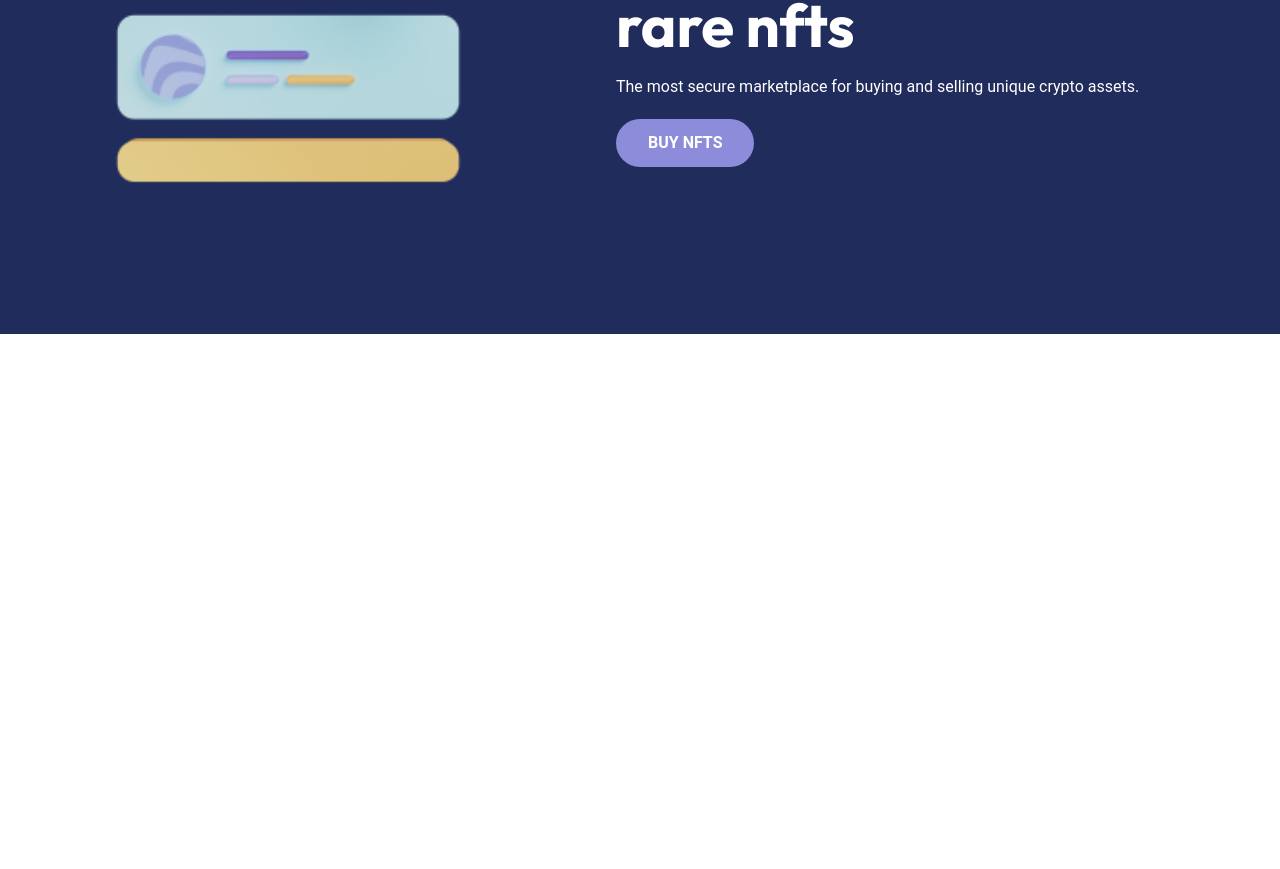
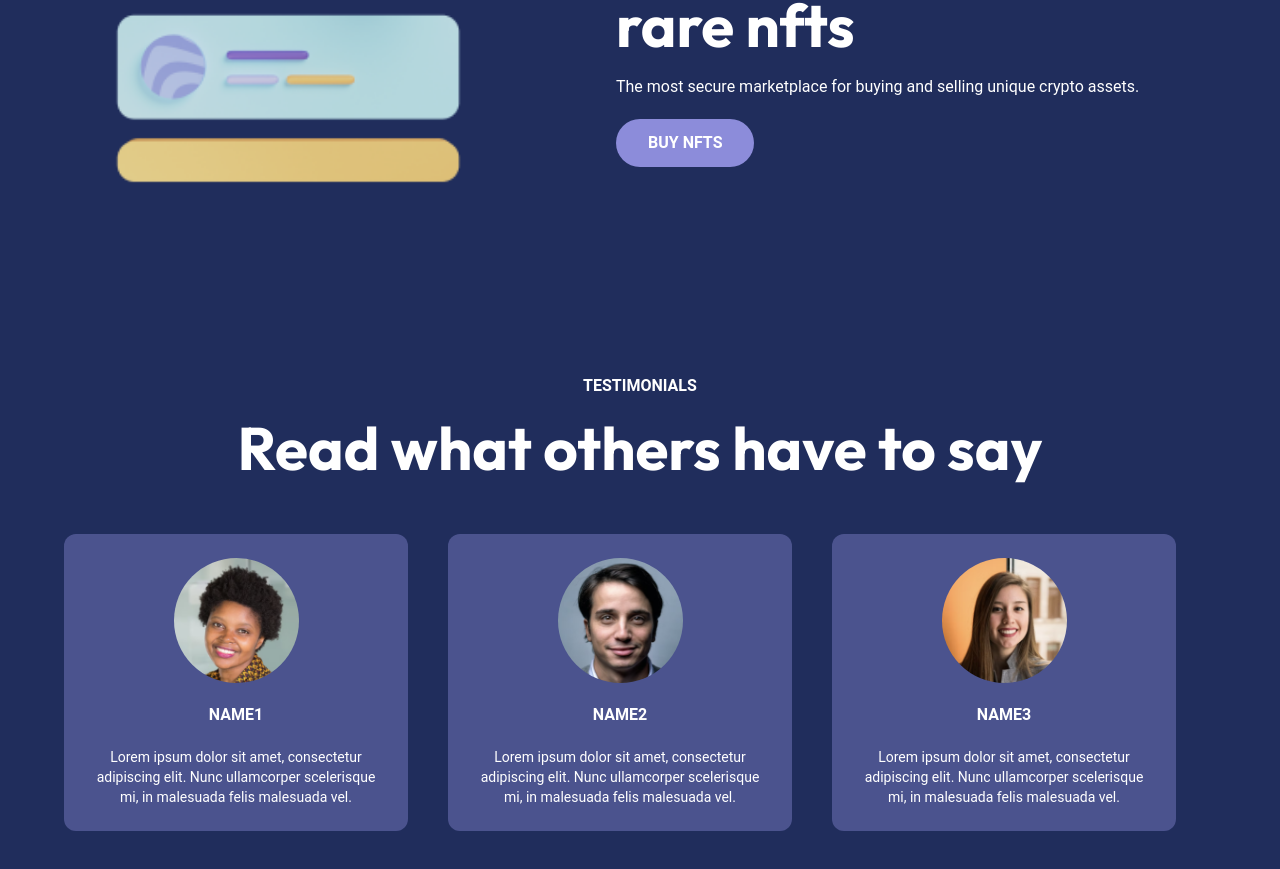
Before and after one commit to Sumansourabh14/modern-ui-ux-website, a React (Create React App) app: page / in a window 1280 px wide. Shown: the part 2440-3309 px from the top of the page. Before the commit the page ends 2774 px from the top, so only its background shows below. Built offline with nearby package versions, Linux system fonts and the light colour scheme; the HTML template or start-up script is replaced by a standard one.

Commit message:
create testimonials

```diff
--- a/src/App.js
+++ b/src/App.js
@@ -1,5 +1,5 @@
 import styles from "./style";
-import { Navbar, Hero, Clients, Analytics, GetApp, Access } from "./components";
+import { Navbar, Hero, Clients, Analytics, GetApp, Access, Testimonials } from "./components";
 
 function App() {
   return (
@@ -23,6 +23,7 @@
           <Analytics />
           <GetApp />
           <Access />
+          <Testimonials />
         </div>
       </div>
 
--- /dev/null
+++ b/src/components/Testimonials.js
@@ -0,0 +1,30 @@
+import React from 'react';
+import { testimonials } from '../constants';
+
+function Testimonials() {
+    return (
+        <section className='text-white text-center py-10'>
+            <p className='uppercase font-semibold mb-5'>{testimonials.subtitle}</p>
+            <h2 className='font-outfit text-6xl font-bold mb-14'>{testimonials.title}</h2>
+
+            <ul className='grid grid-cols-1 md:grid-cols-3'>
+                {testimonials.content.map((testimonial, index) => (
+                    <li
+                        key={testimonial.id}
+                        className={`bg-secondary bg-opacity-40 p-6 rounded-xl mb-10 md:mb-0 ${index === testimonial.length - 1 ? "md:mr-0" : "md:mr-10" }`}
+                    >
+                        <img
+                            src={testimonial.img}
+                            className="mx-auto w-[125px] h-[125px] rounded-full bg-blend-luminosity"
+                            alt={testimonial.name}
+                        />
+                        <h3 className='uppercase font-semibold my-5'>{testimonial.name}</h3>
+                        <p className='text-sm'>{testimonial.quote}</p>
+                    </li>
+                ))}
+            </ul>
+        </section>
+    )
+}
+
+export default Testimonials;
--- a/src/components/index.js
+++ b/src/components/index.js
@@ -4,5 +4,6 @@
 import Analytics from './Analytics';
 import GetApp from './GetApp';
 import Access from './Access';
+import Testimonials from './Testimonials';
 
-export { Navbar, Hero, Clients, Analytics, GetApp, Access };
+export { Navbar, Hero, Clients, Analytics, GetApp, Access, Testimonials };
--- a/src/constants/index.js
+++ b/src/constants/index.js
@@ -90,23 +90,26 @@
     image: g,
 }
 
-export const testimonials = [
+export const testimonials = {
+    subtitle: "testimonials",
+    title: "Read what others have to say",
+    content: [
     {
         id: "feedback-1",
         img: a,
         name: "Name1",
-        quote: "lorem ipsum",
+        quote: "Lorem ipsum dolor sit amet, consectetur adipiscing elit. Nunc ullamcorper scelerisque mi, in malesuada felis malesuada vel. ",
     },
     {
         id: "feedback-2",
         img: b,
         name: "Name2",
-        quote: "lorem ipsum",
+        quote: "Lorem ipsum dolor sit amet, consectetur adipiscing elit. Nunc ullamcorper scelerisque mi, in malesuada felis malesuada vel. ",
     },
     {
         id: "feedback-3",
         img: c,
         name: "Name3",
-        quote: "lorem ipsum",
+        quote: "Lorem ipsum dolor sit amet, consectetur adipiscing elit. Nunc ullamcorper scelerisque mi, in malesuada felis malesuada vel. ",
     },
-]
+]};
```
